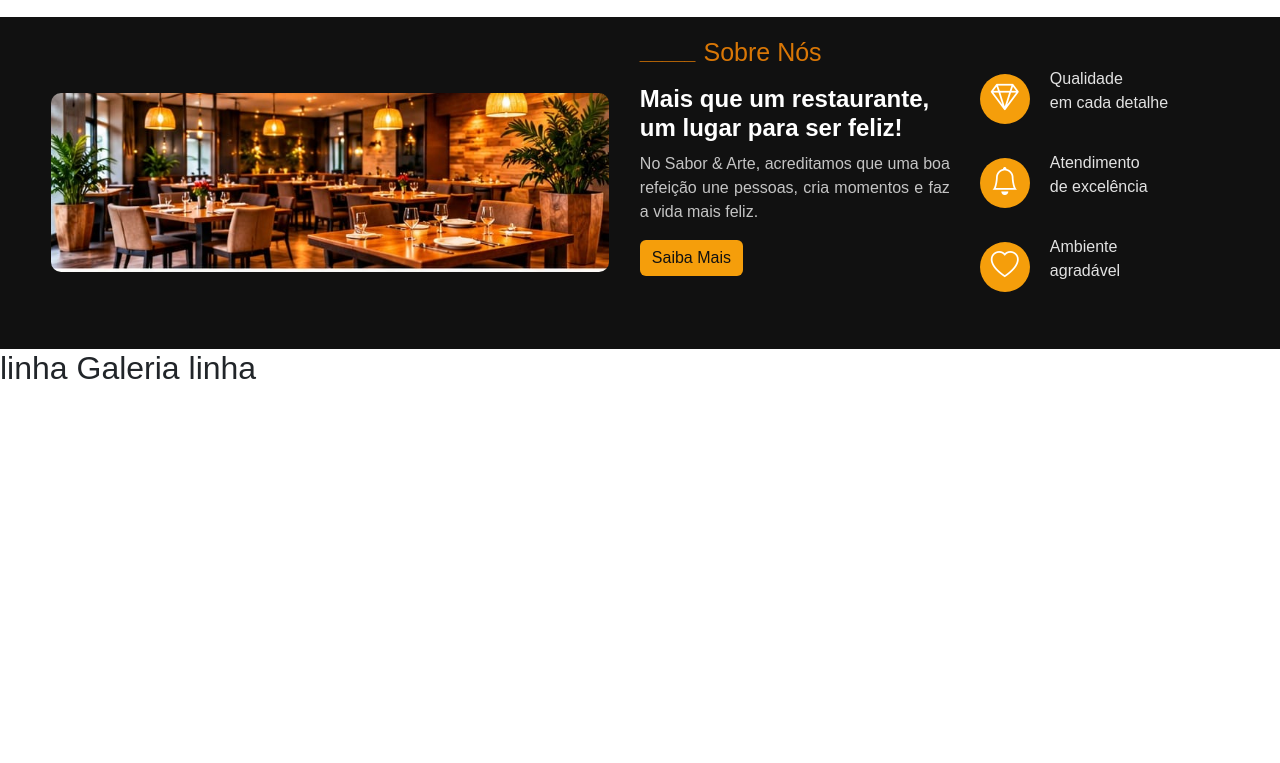
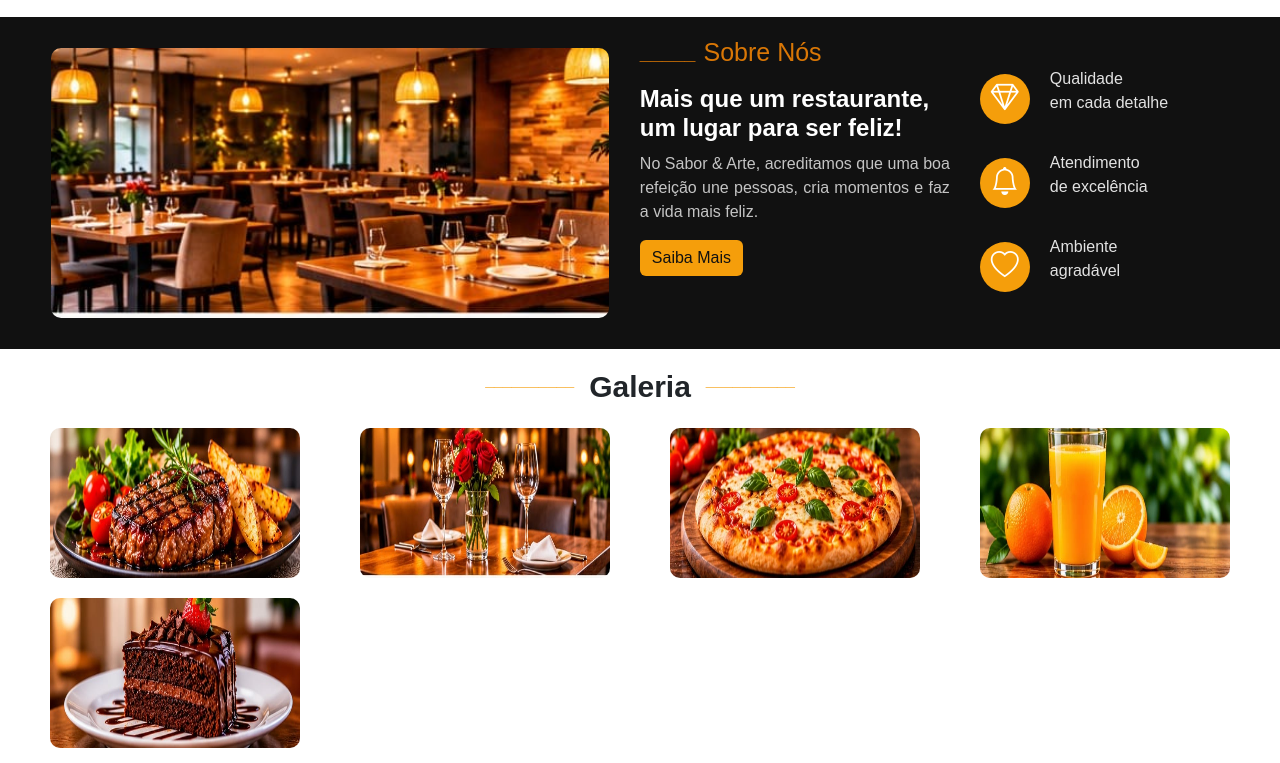
Before and after one commit to AntonioBalduino/leading-page-Sabor_-_Arte, a plain HTML site: page index.html in a window 1280 px wide. Shown: the part 801-1564 px from the top of the page. Before the commit the page ends 1220 px from the top, so only its background shows below. Drawn offline with nearby package versions, Linux system fonts and the light colour scheme.

Commit message:
sec galery

```diff
--- a/assets/css/estilos.css
+++ b/assets/css/estilos.css
@@ -208,6 +208,7 @@ header div a:hover{
 
 #sec-3 img{
     width: 45%;
+    height: 270px;
     border-radius: 10px;
     object-fit: cover;
     object-position: center;
@@ -300,3 +301,48 @@ header div a:hover{
 #sec-3 div.div_2 .content-2 div p{
     color: #ffffffe0;
 }
+
+
+/*SECTION - 4 GALERY*/
+#galery{
+    display: flex;
+    flex-direction: column;
+    margin-top: 20px;
+}
+#galery .galery{
+    display: flex;
+    justify-content: center;
+    gap: 15px;
+}
+
+#galery .galery h2{
+    font-weight: bold;
+    font-size: 30px;
+}
+
+#galery .galery span{
+    color: #F59E0B;
+    font-weight: bold;
+}
+
+#galery div.imagens{
+    display: grid;
+    grid-template-columns: repeat(
+        auto-fit, minmax(min(100%, 260px), 1fr)
+    );
+    padding: 5px 20px;
+}
+
+#galery div.imagens div {
+    display: flex;
+    flex-direction: column;
+    justify-content: center;
+    align-items: center;
+}
+
+#galery div.imagens div img{
+    width: 250px;
+    height: 150px;
+    border-radius: 10px;
+    margin: 10px;
+}
--- a/index.html
+++ b/index.html
@@ -101,14 +101,18 @@
         </div>
     </section>
 
-    <section>
-        <h2><span>linha</span> Galeria <span>linha</span></h2>
-        <div>
-            <img src="#" alt="">
-            <img src="#" alt="">
-            <img src="#" alt="">
-            <img src="#" alt="">
-            <img src="#" alt="">
+    <section id="galery">
+        <div class="galery">
+            <span>__________</span>
+            <h2>Galeria</h2>
+            <span>__________</span>
+        </div>
+        <div class="imagens">
+            <div><img src="assets/image/galery/carne.jpeg" alt="bife"></div>
+            <div><img src="assets/image/galery/copos.jpeg" alt="copos"></div>
+            <div><img src="assets/image/galery/pizza.jpeg" alt="pizza"></div>
+            <div><img src="assets/image/galery/sumo.jpeg" alt="sumo"></div>
+            <div><img src="assets/image/galery/bolo.jpeg" alt="bolo"></div>
         </div>
     </section>
 
```
Also changed, not shown: assets/image/galery/bolo.jpeg (added), assets/image/galery/carne.jpeg (added), assets/image/galery/copos.jpeg (added), assets/image/galery/pizza.jpeg (added), assets/image/galery/sumo.jpeg (added).
